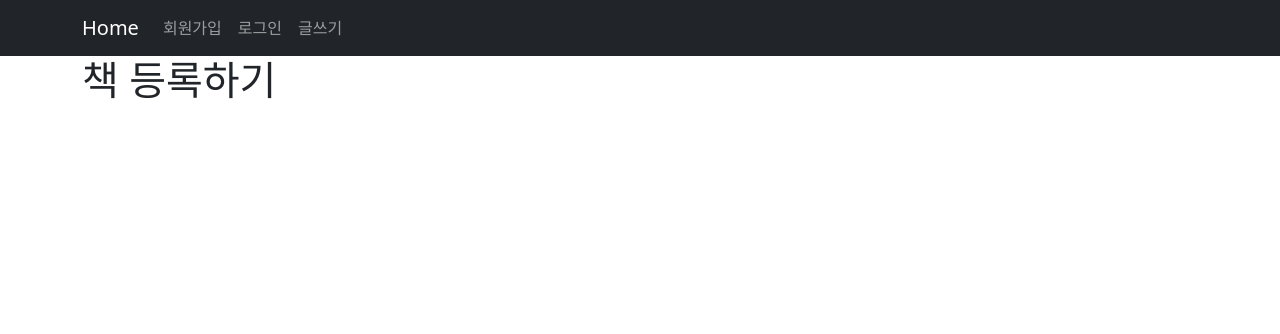
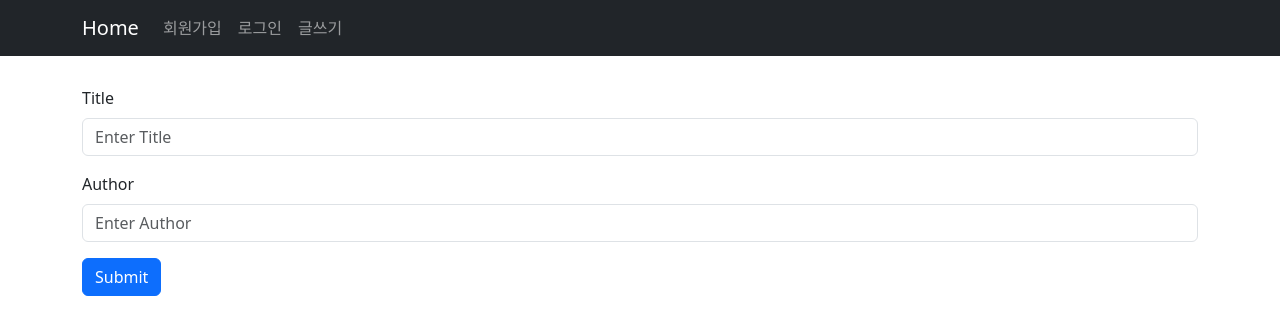
Before and after one commit to aozp73/React-Basic-2, a React (Create React App) app in the folder book-react/: page /saveForm in a window 1280 px wide. Shown: the top 334 px of the page. Built offline with nearby package versions, Linux system fonts and the light colour scheme.

Commit message:
글 쓰기 - fetch 통신, Computed Property, useNavigate

```diff
--- a/book-react/src/pages/book/SaveForm.js
+++ b/book-react/src/pages/book/SaveForm.js
@@ -1,10 +1,75 @@
-import React from 'react';
+import React, { useState } from 'react';
+import { Button, Form } from 'react-bootstrap';
+import styled from 'styled-components';
+import { useNavigate } from 'react-router-dom';
+
+const StyledContainerDiv = styled.div`
+  margin-top: 30px;
+`;
 
 const SaveForm = () => {
+  const navigate = useNavigate();
+  const [book, setBook] = useState([{ title: '', author: '' }]);
+
+  const changeValue = (e) => {
+    setBook({
+      ...book,
+      [e.target.name]: e.target.value,
+    });
+  };
+
+  const submitBook = (e) => {
+    e.preventDefault();
+    fetch('http://localhost:8080/book', {
+      method: 'POST',
+      headers: {
+        'Content-Type': 'application/json; charset=utf-8',
+      },
+      body: JSON.stringify(book),
+    })
+      .then((res) => {
+        if (res.status === 201) {
+          return res.json();
+        } else {
+          return null;
+        }
+      })
+      .then((data) => {
+        navigate('/');
+      })
+      .catch((error) => {
+        alert('책 등록에 실패하였습니다.');
+        console.error('Error fetching data:', error);
+      });
+  };
+
   return (
-    <div>
-      <h1>책 등록하기</h1>
-    </div>
+    <StyledContainerDiv>
+      <Form onSubmit={submitBook}>
+        <Form.Group className="mb-3" controlId="formBasicEmail">
+          <Form.Label>Title</Form.Label>
+          <Form.Control
+            type="text"
+            placeholder="Enter Title"
+            onChange={changeValue}
+            name="title"
+          />
+        </Form.Group>
+        <Form.Group className="mb-3" controlId="formBasicEmail">
+          <Form.Label>Author</Form.Label>
+          <Form.Control
+            type="text"
+            placeholder="Enter Author"
+            onChange={changeValue}
+            name="author"
+          />
+        </Form.Group>
+
+        <Button variant="primary" type="submit">
+          Submit
+        </Button>
+      </Form>
+    </StyledContainerDiv>
   );
 };
 
```
Also changed, not shown: 1 other file (tests, documents, lock files or other folders).
